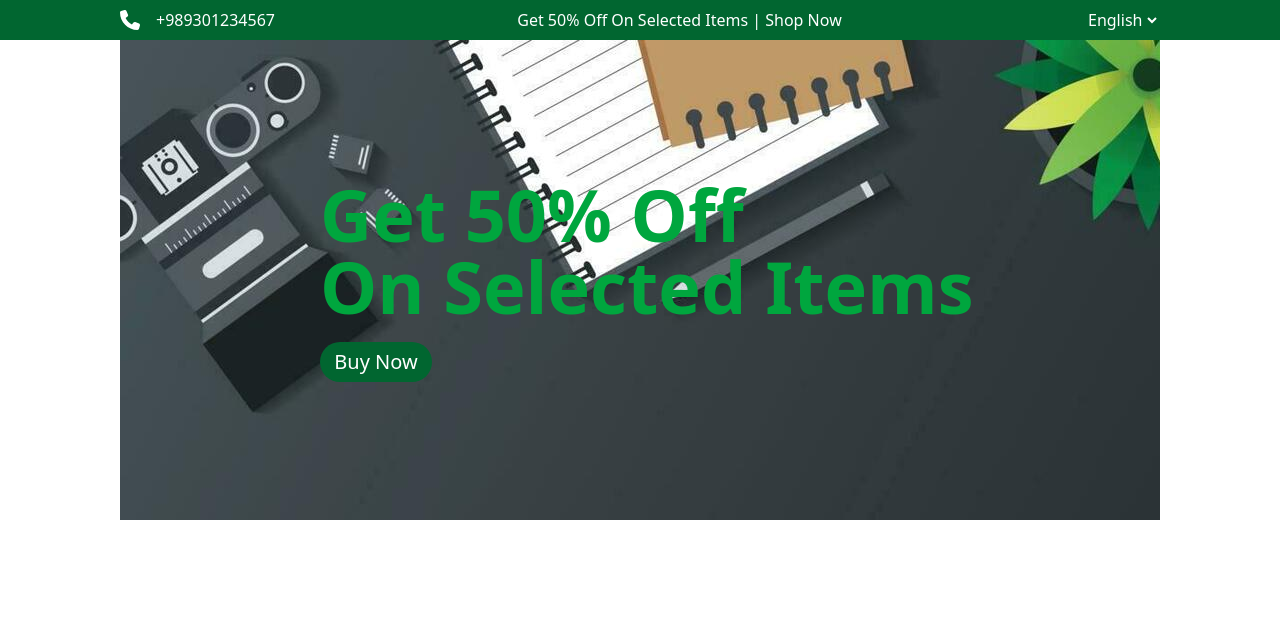
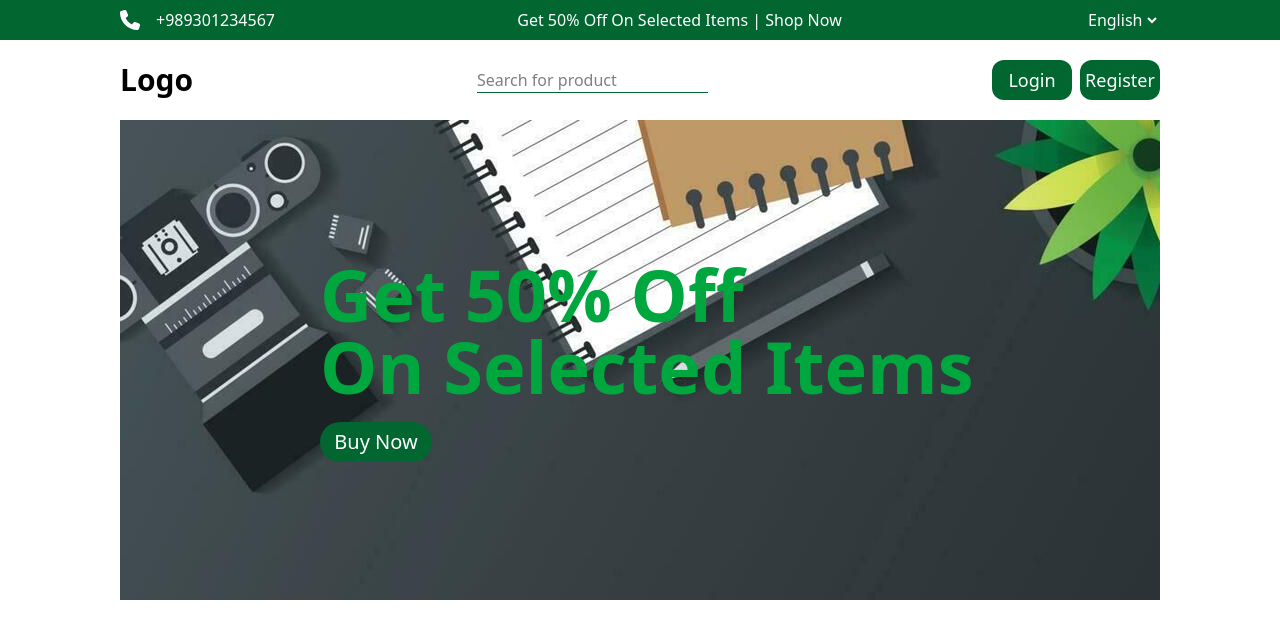
Before and after one commit to HosseinYasinzade/shopping-site-react, a React (Vite) app: page / in a window 1280 px wide. Shown: the top 638 px of the page. Built offline with nearby package versions, Linux system fonts and the light colour scheme.

Commit message:
feat: codding nav

```diff
--- a/src/components/Header/Header.tsx
+++ b/src/components/Header/Header.tsx
@@ -1,10 +1,12 @@
 import HeaderTop from "../HeaderTop/HeaderTop";
+import Nav from "../Nav/Nav";
 import Hero from "../Hero/Hero";
 
 const Header = () => {
   return (
     <>
       <HeaderTop />
+      <Nav />
       <Hero />
     </>
   );
--- /dev/null
+++ b/src/components/Nav/Nav.tsx
@@ -0,0 +1,22 @@
+const Nav = () => {
+  return (
+    <nav className="flex justify-between items-center px-30 w-full h-20">
+      <h3 className="text-3xl font-bold">Logo</h3>
+      <input
+        type="text"
+        placeholder="Search for product"
+        className="border-b border-green-800 outline-0"
+      />
+      <div>
+        <button className="bg-green-800 text-white text-lg w-20 h-10 rounded-xl mr-2">
+          Login
+        </button>
+        <button className="bg-green-800 text-white text-lg w-20 h-10 rounded-xl">
+          Register
+        </button>
+      </div>
+    </nav>
+  );
+};
+
+export default Nav;
```
